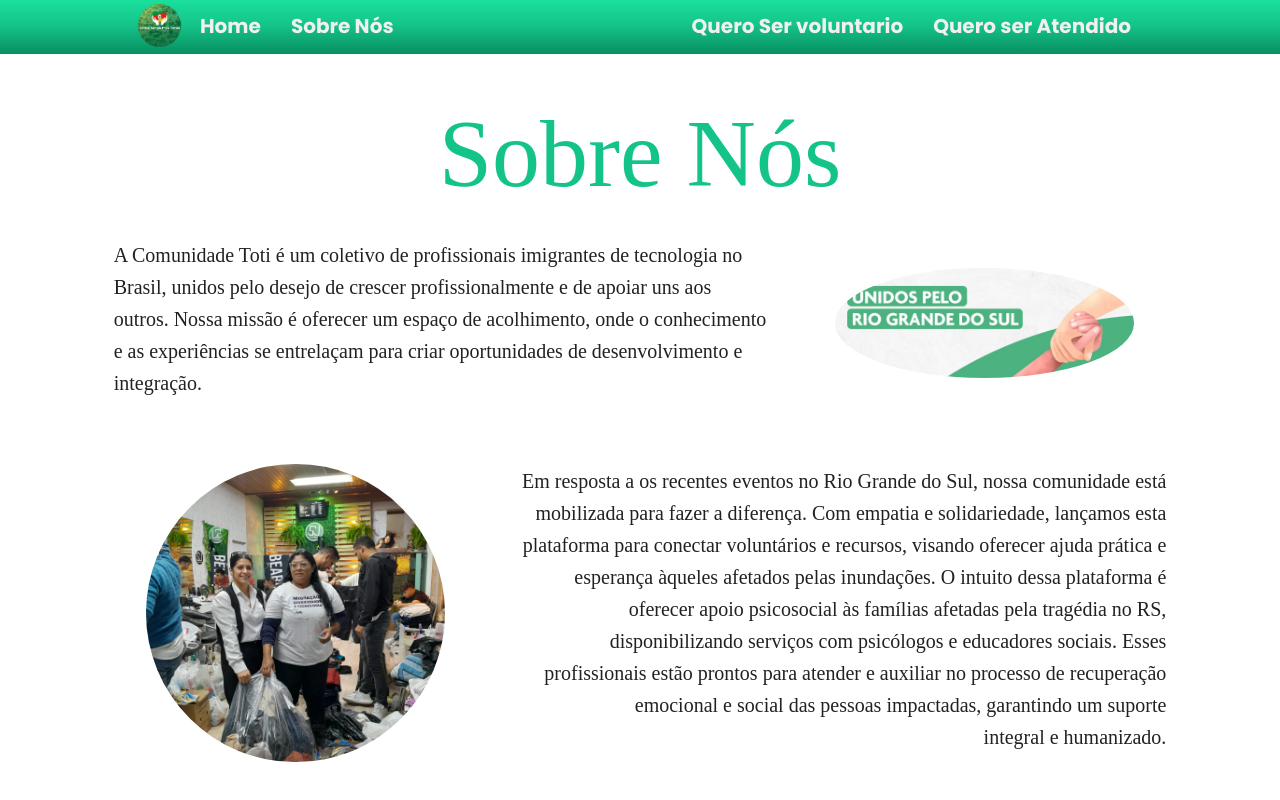
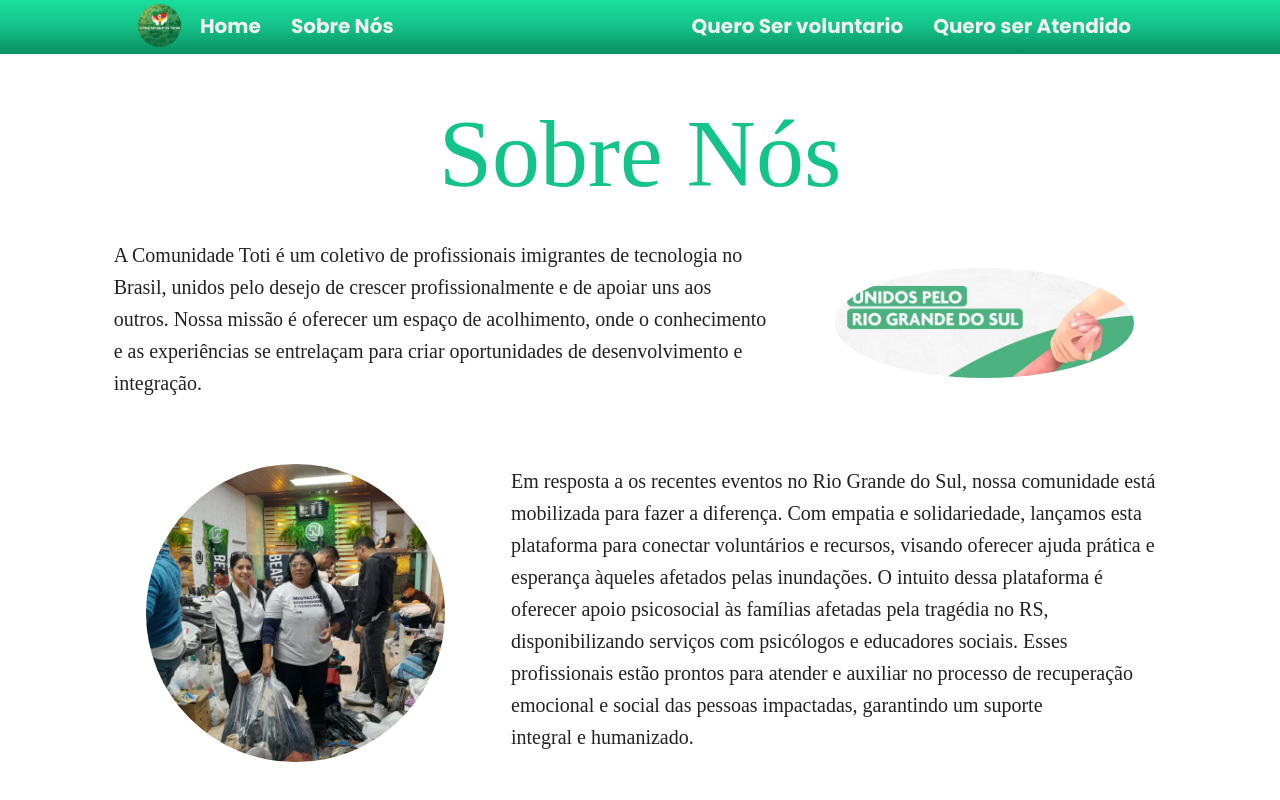
Before and after one commit to Dart1516/proyecto-toti-rs, a React (Create React App) app: page /AboutUs in a window 1280 px wide. Shown: the top 800 px of the page. Built offline with nearby package versions, Linux system fonts and the light colour scheme.

Commit message:
update SobreNos

```diff
--- a/src/Pages/SobreNos.js
+++ b/src/Pages/SobreNos.js
@@ -62,7 +62,7 @@ const About = () => {
                     <Grid item xs={12} md={7}>
                             <StyledText>
 
-                            <Typography pt={3} pb={4}  textAlign="end" justifyContent="center" variant="h6">Em resposta a os recentes eventos no Rio Grande do Sul, nossa comunidade está mobilizada para fazer a diferença. Com empatia e solidariedade, lançamos esta plataforma para conectar voluntários e recursos, visando oferecer ajuda prática e esperança àqueles afetados pelas inundações.  O intuito dessa plataforma é oferecer apoio psicosocial às famílias afetadas pela tragédia no RS, disponibilizando serviços com psicólogos e educadores sociais. Esses profissionais estão prontos para atender e auxiliar no processo de recuperação emocional e social das pessoas impactadas, garantindo um suporte integral e humanizado.
+                            <Typography pt={3} pb={4}  textAlign="start" justifyContent="center" variant="h6">Em resposta a os recentes eventos no Rio Grande do Sul, nossa comunidade está mobilizada para fazer a diferença. Com empatia e solidariedade, lançamos esta plataforma para conectar voluntários e recursos, visando oferecer ajuda prática e esperança àqueles afetados pelas inundações.  O intuito dessa plataforma é oferecer apoio psicosocial às famílias afetadas pela tragédia no RS, disponibilizando serviços com psicólogos e educadores sociais. Esses profissionais estão prontos para atender e auxiliar no processo de recuperação emocional e social das pessoas impactadas, garantindo um suporte integral e humanizado.
                                       </Typography>
                                       </StyledText>
 </Grid></Grid>
```
